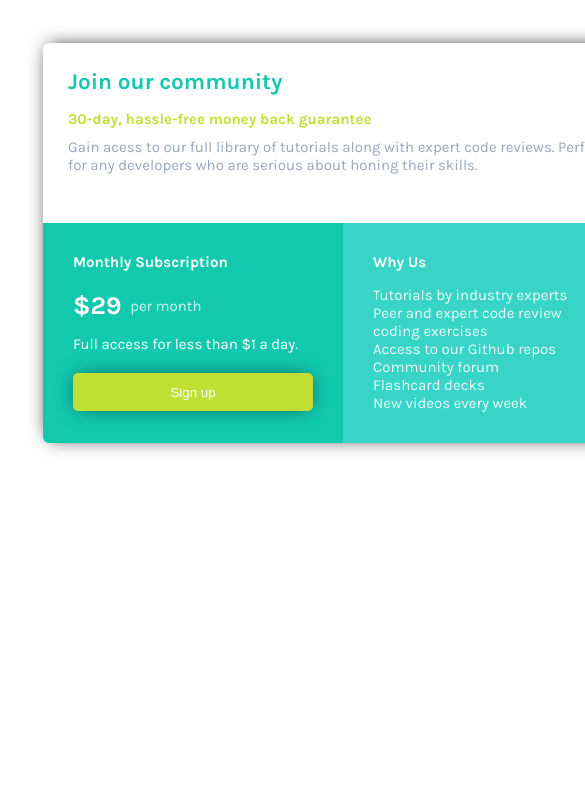
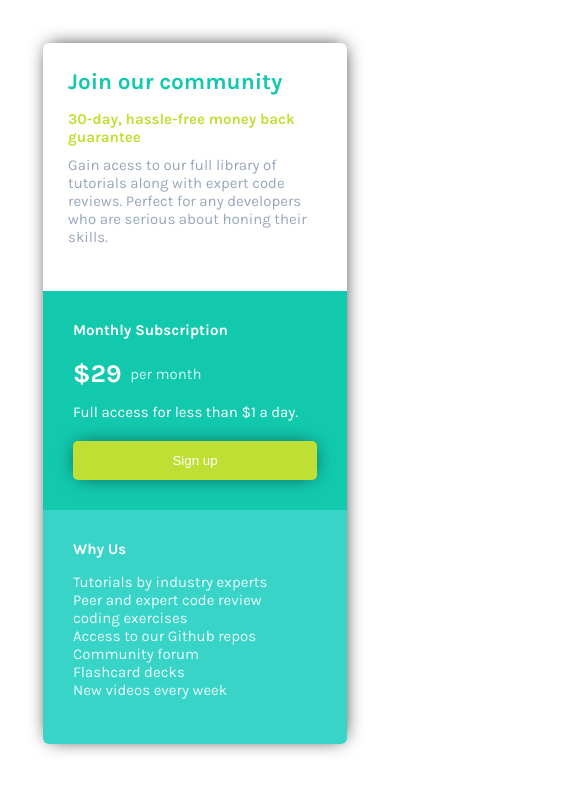
Before and after one commit to Arsh-0/Practice-web-sets, a plain HTML site: page index.html in a window 390 px wide. Shown: the top 792 px of the page, 585 px wide, since content can reach past the window. Drawn offline with Linux system fonts and the light colour scheme.

Commit message:
Update styles.css

```diff
--- a/styles.css
+++ b/styles.css
@@ -108,7 +108,7 @@ p
 button
 {
   color : white;
-  height : 24%;
+  padding : 12px;
   width : 100%;
   border : none;
   background-color : hsl(71, 73%, 54%);
@@ -135,3 +135,13 @@ button:hover
   color : gray;
   transform : scale(1.02);
 }
+
+/* This is the at-rule which makes the whole thing responsive for mobile screens */
+@media (max-width : 650px)
+{
+  #bottom-left, #bottom-right, #card
+  {
+    height : auto;
+    width : 100%;
+  }
+}
```
